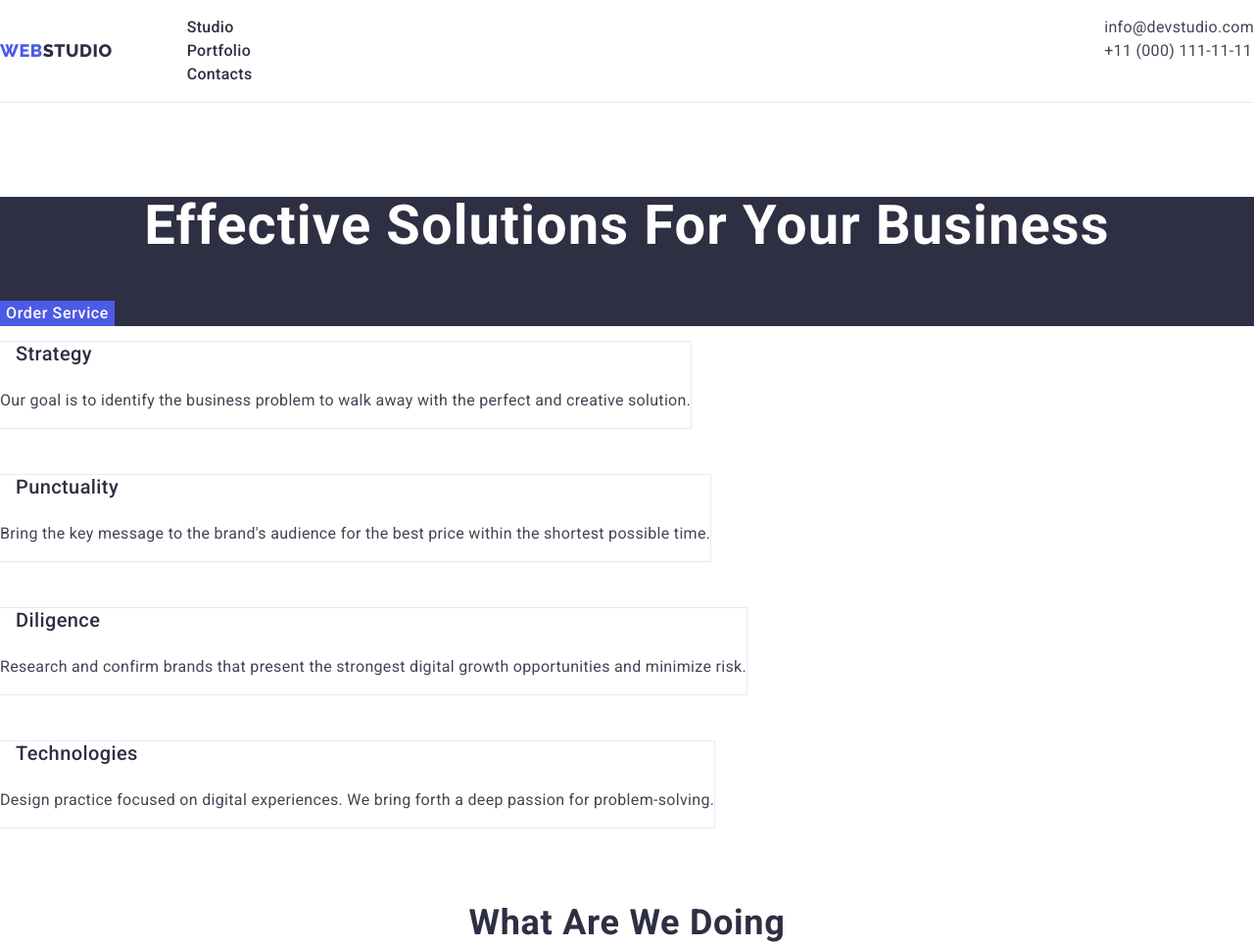
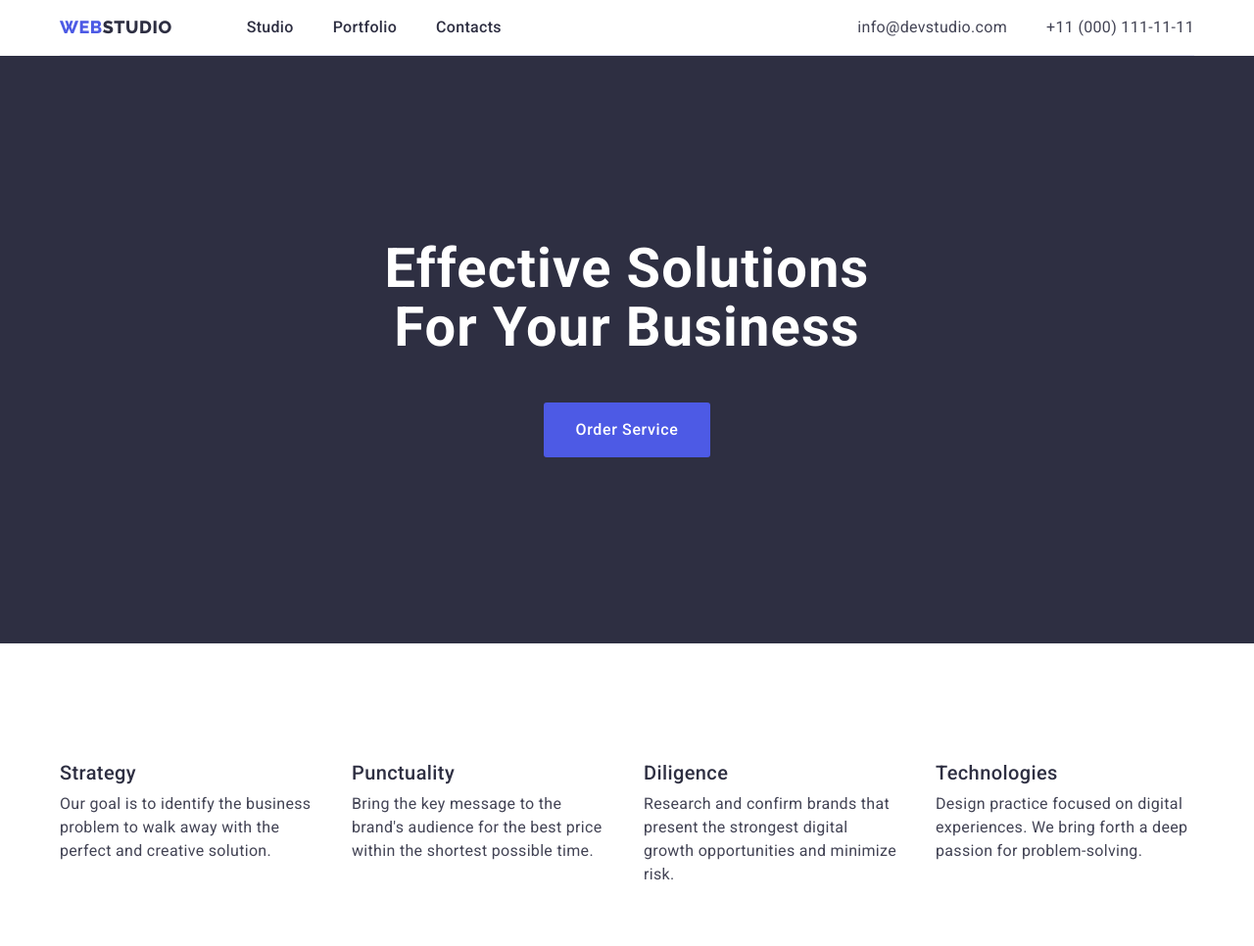
Before and after one commit to mikhail2574/goit-markup-hw-03, a plain HTML site: page index.html in a window 1280 px wide. Shown: the top 966 px of the page at 98% size. Drawn offline with nearby package versions, Linux system fonts and the light colour scheme.

Commit message:
flexed main page

```diff
--- a/css/styles.css
+++ b/css/styles.css
@@ -18,8 +18,12 @@ body{
     background-color: var(--banner-color);
 }
 
+img{
+    display: block;
+}
+
 .container{
-    max-width: 1128px;
+    max-width: 1158px;
     margin: 0 auto;
 }
 
@@ -40,6 +44,7 @@ h1{
     text-align: center;
     letter-spacing: 0.02em;
     text-transform: capitalize;
+    margin: 0 0 72px;
 }
 
 .main-btn {
@@ -48,6 +53,9 @@ h1{
     font-size: 16px;
     line-height: 1.5;
     letter-spacing: 0.04em;
+    box-sizing: border-box;
+    padding: 16px 32px;
+    border-radius: 3px;
 }
 
 .main-btn:hover, .main-btn:focus {
@@ -163,10 +171,13 @@ footer{
 
 .main-team {
     background-color: var(--our-team-bg);
+    box-sizing: border-box;
+    padding: 120px 0;
 }
 
 .person-card {
     background-color: var(--banner-color);
+
 }
 
 .nav-address {
@@ -202,10 +213,9 @@ nav{
     align-items: center;
 }
 
-header{
+.header-container{
     display: flex;
     justify-content: space-between;
-    margin-bottom: 96px;
     box-sizing: border-box;
     border-bottom: 1px solid var(--card-border);
 }
@@ -254,6 +264,71 @@ header{
     margin: 0 16px 32px;
 }
 
-main{
+.header-main{
+    display: flex;
+    flex-direction: column;
+    align-items: center;
+    box-sizing: border-box;
+    height: 600px;
     margin-bottom: 120px;
 }
+
+.main-title{
+    max-width: 496px;
+    margin-top: 188px;
+}
+
+.cards-main{
+    display: flex;
+    justify-content: space-between;
+    margin-bottom: 120px;
+}
+
+.card-main{
+    display: flex;
+    flex-direction: column;
+}
+
+.card-main-title{
+    font-size: 20px;
+    font-weight: 500;
+    line-height: 1.2;
+    letter-spacing: 0.02em;
+    color: var(--banner-bg);
+    margin: 0;
+}
+
+.card-main-description{
+   max-width: 264px;
+   margin: 8px 0 0;
+}
+
+.doing-images{
+    display: flex;
+    gap: 24px;
+    justify-content: space-between;
+    margin-bottom: 120px;
+}
+
+.person-cards {
+    display: flex;
+    justify-content: space-between;
+}
+
+.person-card{
+    display: flex;
+    flex-direction: column;
+    align-items: center;
+}
+
+.person-card img{
+    border: 1px solid black;
+}
+
+.person-card .card-title{
+    margin: 32px 0 8px;
+}
+
+.person-card p{
+    margin: 0 0 32px;
+}
--- a/index.html
+++ b/index.html
@@ -9,25 +9,27 @@
     <link rel="preconnect" href="https://fonts.gstatic.com" crossorigin>
     <link href="https://fonts.googleapis.com/css2?family=Raleway:wght@800&family=Roboto:wght@400;500;700;900&display=swap"
         rel="stylesheet">
-    <link rel="stylesheet" href="node_modules/modern-normalize/modern-normalize.css">
+    <link rel="stylesheet" href="node_modules/modern-normalize/modern-normalize.min.css">
     <link rel="stylesheet" href="./css/styles.css">
 </head>
 <body>
     <header>
+        <div class="container header-container">
             <nav>
                 <a href="./index.html" class="logo link">Web<span class="logo-black">Studio</span></a>
-            <ul class="list">
+                <ul class="list nav-list">
                     <li><a class="nav-item link p-style" href="./index.html">Studio</a></li>
                     <li><a class="nav-item link p-style" href="./portfolio.html">Portfolio</a></li>
                     <li><a class="nav-item link p-style" href="">Contacts</a></li>
                 </ul>
             </nav>
             <address class="nav-address">
-            <ul class="list p-style">
-                <li><a class="link" href="mailto:info@devstudio.com">info@devstudio.com</a></li>
-                <li><a class="link" href="tel:+110001111111">+11 (000) 111-11-11</a></li>
+                <ul class="list p-style address-list">
+                    <li><a class="link address-item" href="mailto:info@devstudio.com">info@devstudio.com</a></li>
+                    <li><a class="link address-item" href="tel:+110001111111">+11 (000) 111-11-11</a></li>
                 </ul>
             </address>
+        </div>
     </header>
 
     <main>
@@ -37,37 +39,42 @@
         </section>
         <section class="main-description">
             <h2 hidden class="title-main">Features</h2>
-            <ul class="cards list">
-                <li class="card">
-                    <h3 class="card-title">Strategy</h3>
-                    <p class="p-style">Our goal is to identify the business
+            <div class="container">
+                <ul class="cards-main list">
+                    <li class="card-main">
+                        <h3 class="card-main-title">Strategy</h3>
+                        <p class="p-style card-main-description">Our goal is to identify the business
                         problem to walk away with the perfect and creative solution.</p>
                     </li>
-                <li class="card">
-                    <h3 class="card-title">Punctuality</h3>
-                    <p class="p-style">Bring the key message to the brand's audience for the best price within the shortest possible time.</p>
+                    <li class="card-main">
+                        <h3 class="card-main-title">Punctuality</h3>
+                        <p class="p-style card-main-description">Bring the key message to the brand's audience for the best price within the shortest possible time.</p>
                     </li>
-                <li class="card">
-                    <h3 class="card-title">Diligence</h3>
-                    <p class="p-style">Research and confirm brands that present the strongest digital growth opportunities and minimize risk.</p>
+                    <li class="card-main">
+                        <h3 class="card-main-title">Diligence</h3>
+                        <p class="p-style card-main-description">Research and confirm brands that present the strongest digital growth opportunities and minimize risk.</p>
                     </li>
-                <li class="card">
-                    <h3 class="card-title">Technologies</h3>
-                    <p class="p-style">Design practice focused on digital experiences. We bring forth a deep passion for problem-solving.</p>
+                    <li class="card-main">
+                        <h3 class="card-main-title">Technologies</h3>
+                        <p class="p-style card-main-description">Design practice focused on digital experiences. We bring forth a deep passion for problem-solving.</p>
                     </li>
                 </ul>
+            </div>
         </section>
         <section class="main-work">
             <h2 class="title-main">What are we doing</h2>
-            <ul class="list">
-                <li><img src="./images/img1.jpg" alt="desktop" width="360"></li>
-                <li><img src="./images/img2.jpg" alt="phone" width="360"></li>
-                <li><img src="./images/img3.jpg" alt="phone connected with desktop" width="360"></li>
+            <div class="container">
+                <ul class="doing-images list">
+                    <li><img class="doing-image" src="./images/img1.jpg" alt="desktop" width="360"></li>
+                    <li><img class="doing-image" src="./images/img2.jpg" alt="phone" width="360"></li>
+                    <li><img class="doing-image" src="./images/img3.jpg" alt="phone connected with desktop" width="360"></li>
                 </ul>
+            </div>
         </section>
         <section class="main-team">
+            <div class="container">
                 <h2 class="title-main">Our Team</h2>
-            <ul class="list">
+                <ul class="list person-cards">
                     <li class="person-card">
                         <img src="./images/person1.jpg" alt="Mark Guerrero" width="264">
                         <h3 class="card-title">Mark Guerrero</h3>
@@ -89,6 +96,7 @@
                         <p class="p-style">UI Designer</p>
                     </li>
                 </ul>
+            </div>
         </section>
     </main>
 
```
Also changed, not shown: portfolio.html (+7 -3 lines). Lines whose indentation alone changed are shown as unchanged.
